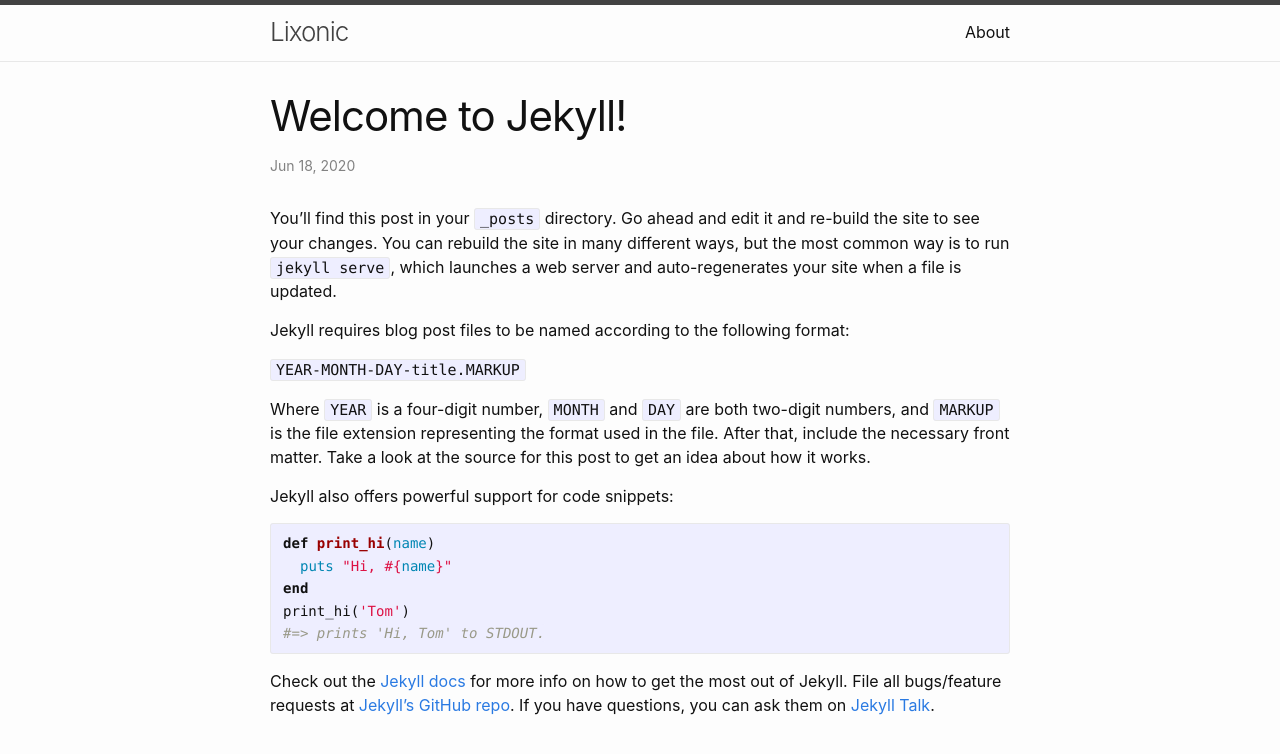
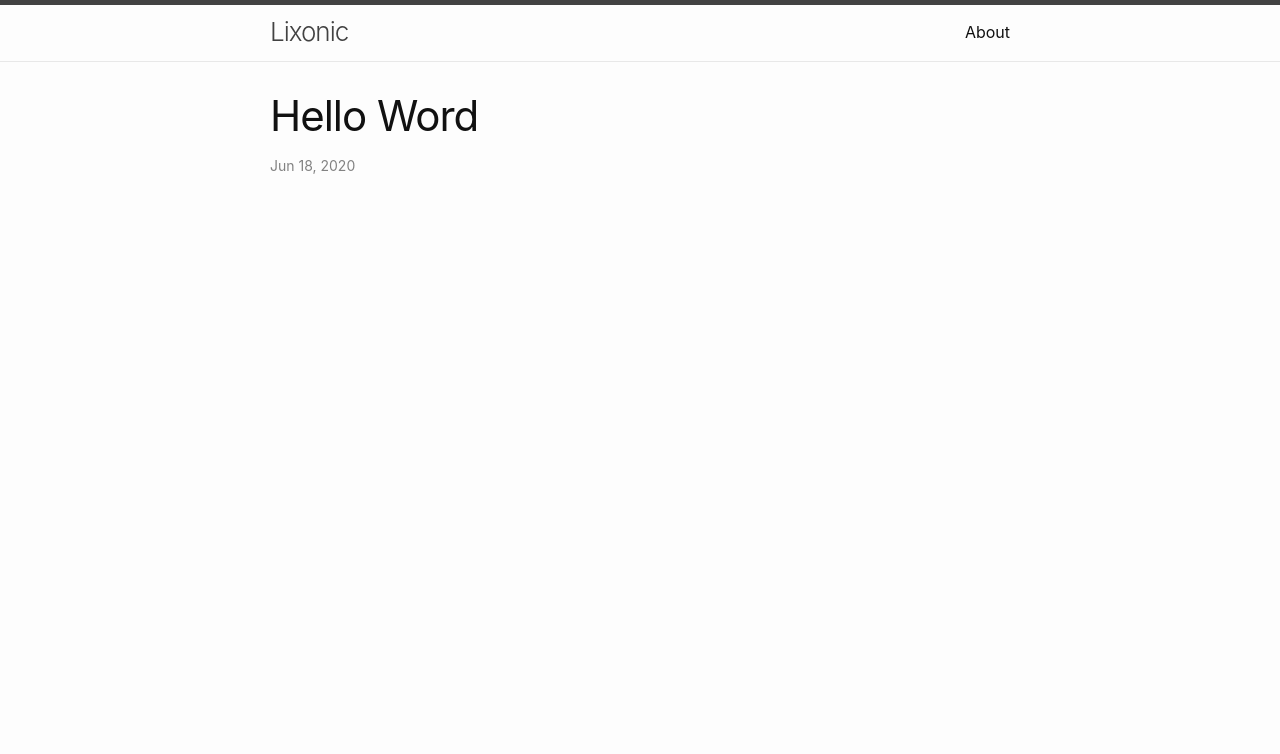
Before and after one commit to lixonic/lixonic, a Jekyll site: the page built from _posts/2020-06-18-welcome-to-jekyll.markdown, in a window 1280 px wide. Shown: the top 754 px of the page. Built offline with Jekyll 4.4.1, drawn with Linux system fonts in a browser that asks for light colours.

Commit message:
new post

```diff
--- a/_config.yml
+++ b/_config.yml
@@ -21,9 +21,7 @@
 title: Lixonic
 email: your-email@example.com
 description: >- # this means to ignore newlines until "baseurl:"
-  Write an awesome description for your new site here. You can edit this
-  line in _config.yml. It will appear in your document head meta (for
-  Google search results) and in your feed.xml site description.
+  unsolicited journals.
 baseurl: "" # the subpath of your site, e.g. /blog
 url: "" # the base hostname & protocol for your site, e.g. http://example.com
 twitter_username: jekyllrb
--- a/_posts/2020-06-18-welcome-to-jekyll.markdown
+++ b/_posts/2020-06-18-welcome-to-jekyll.markdown
@@ -1,29 +1,5 @@
 ---
 layout: post
-title:  "Welcome to Jekyll!"
+title:  "Hello Word "
 date:   2020-06-18 14:13:19 +0530
-categories: jekyll update
 ---
-You’ll find this post in your `_posts` directory. Go ahead and edit it and re-build the site to see your changes. You can rebuild the site in many different ways, but the most common way is to run `jekyll serve`, which launches a web server and auto-regenerates your site when a file is updated.
-
-Jekyll requires blog post files to be named according to the following format:
-
-`YEAR-MONTH-DAY-title.MARKUP`
-
-Where `YEAR` is a four-digit number, `MONTH` and `DAY` are both two-digit numbers, and `MARKUP` is the file extension representing the format used in the file. After that, include the necessary front matter. Take a look at the source for this post to get an idea about how it works.
-
-Jekyll also offers powerful support for code snippets:
-
-{% highlight ruby %}
-def print_hi(name)
-  puts "Hi, #{name}"
-end
-print_hi('Tom')
-#=> prints 'Hi, Tom' to STDOUT.
-{% endhighlight %}
-
-Check out the [Jekyll docs][jekyll-docs] for more info on how to get the most out of Jekyll. File all bugs/feature requests at [Jekyll’s GitHub repo][jekyll-gh]. If you have questions, you can ask them on [Jekyll Talk][jekyll-talk].
-
-[jekyll-docs]: https://jekyllrb.com/docs/home
-[jekyll-gh]:   https://github.com/jekyll/jekyll
-[jekyll-talk]: https://talk.jekyllrb.com/
```
Also changed, not shown: _posts/2020-06-23-short-films-in-7-days.md (added, +59 -0 lines).
